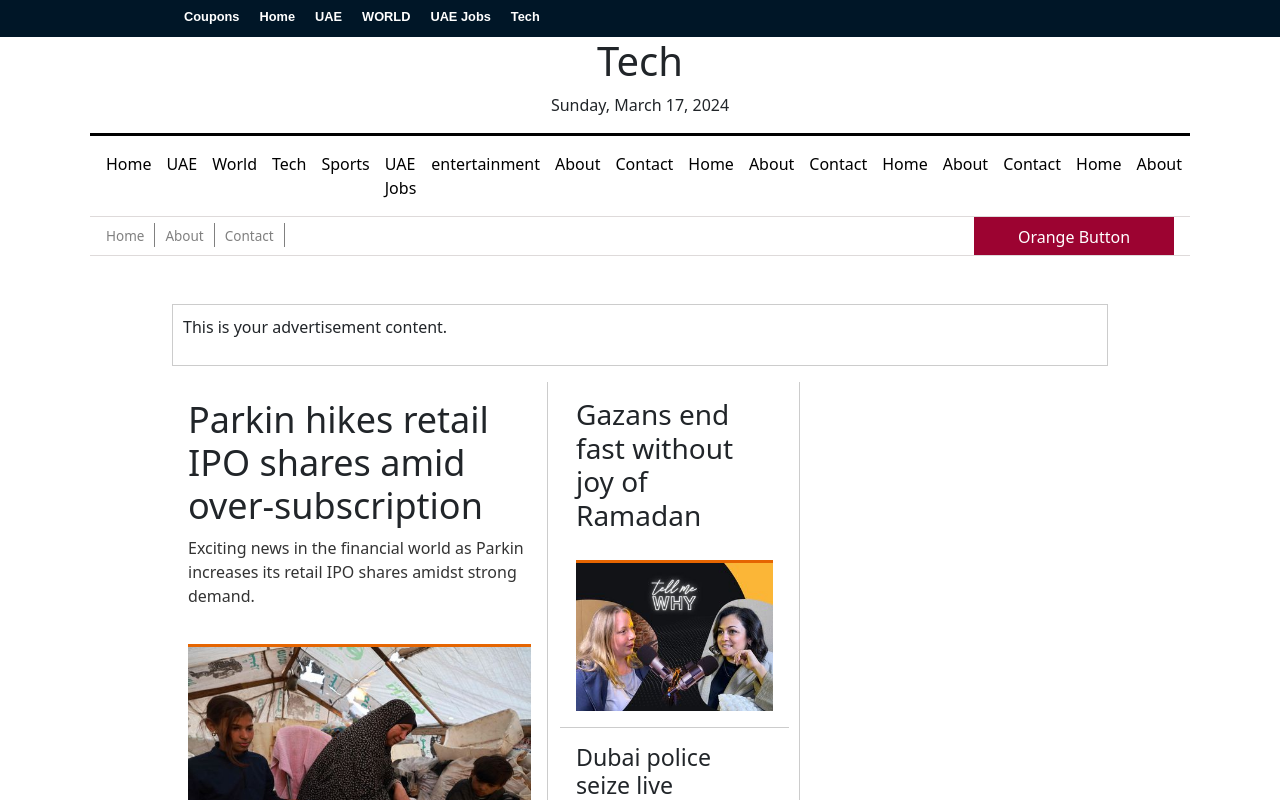
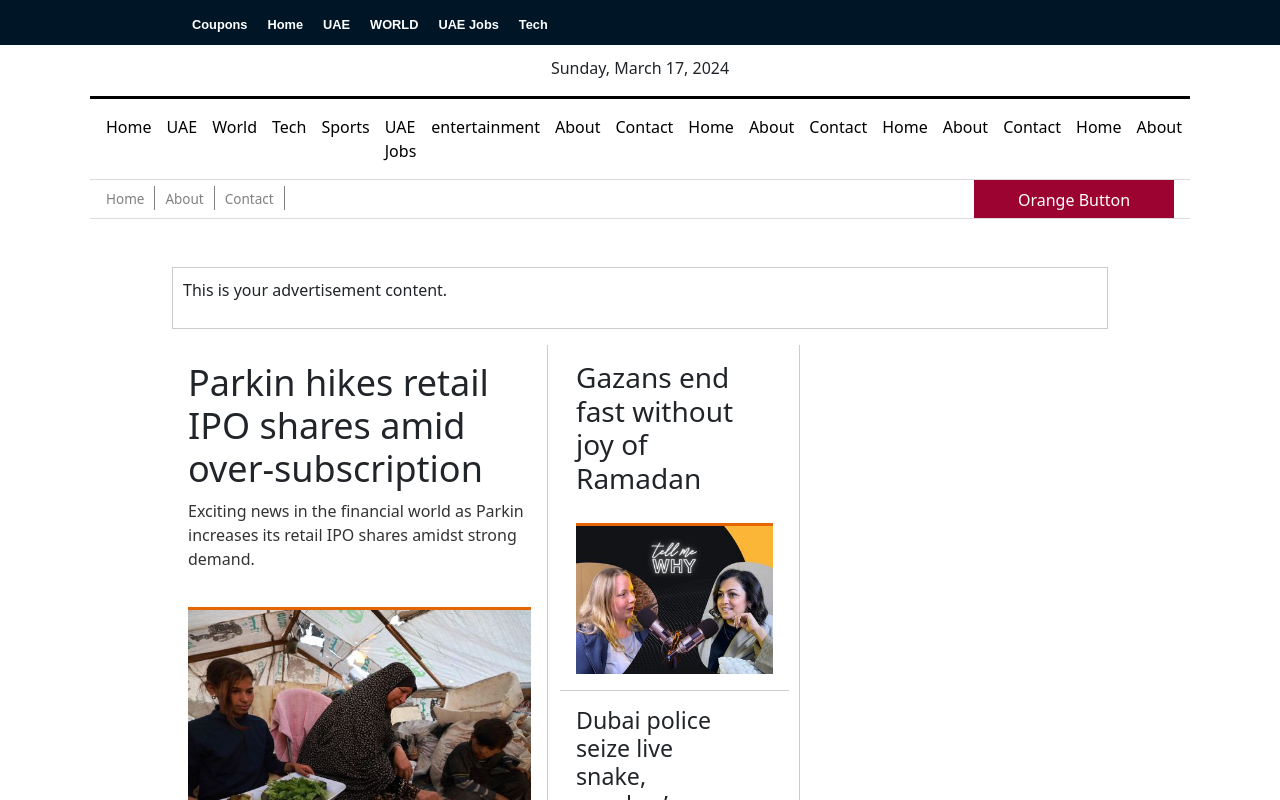
Before and after one commit to obscuredusername/gulfclone, a React (Vite) app: page /tech in a window 1280 px wide. Shown: the top 800 px of the page. Built offline with nearby package versions, Linux system fonts and the light colour scheme.

Commit message:
navbar changed

```diff
--- a/src/comp/main.jsx
+++ b/src/comp/main.jsx
@@ -9,7 +9,7 @@ import { navItems,navItem2,navItem3,body } from './data'; // Importing navItems
 function Main() {
   return (
     <>
-      <Navbar navItems={navItems} /> {/* Passing navItems as a prop */}
+      <Navbar className="nvr" navItems={navItems} />
       <Header  title={'SHARJA'}/>
       <Navbar2 navItem2={navItem2}/>
       <Navbar3 navItem3={navItem3} />
--- a/src/comp/navbar.jsx
+++ b/src/comp/navbar.jsx
@@ -1,21 +1,39 @@
-import React from 'react';
+import React, { useState, useEffect } from 'react';
 import '../index.css';
 
-function Navbar({navItems}) {
+function Navbar({ navItems }) {
+  const [scrolled, setScrolled] = useState(false);
 
+  useEffect(() => {
+    const handleScroll = () => {
+      const offset = window.scrollY;
+      if (offset > 50) {
+        setScrolled(true);
+      } else {
+        setScrolled(false);
+      }
+    };
+
+    window.addEventListener('scroll', handleScroll);
+
+    // Clean up the event listener
+    return () => {
+      window.removeEventListener('scroll', handleScroll);
+    };
+  }, []);
 
   const renderNavItems = () => {
     return navItems.map((item, index) => (
-      <a key={index} href={item.link} className='nav-link'>
+      <a key={index} href={item.link} className={scrolled ? 'nav-link scrolled' : 'nav-link'}>
         {item.text}
       </a>
     ));
   };
 
   return (
-    <div className='nbr'>
-      <p className='nbr-coupon'>Coupons</p>
-      <div className='nbr-bn'>
+    <div className={scrolled ? 'nbr scrolled' : 'nbr'}>
+      <p className={scrolled ? 'nbr-coupon scrolled' : 'nbr-coupon'}>Coupons</p>
+      <div className={scrolled ? 'nbr-bn scrolled' : 'nbr-bn'}>
         {renderNavItems()}
       </div>
     </div>
--- a/src/index.css
+++ b/src/index.css
@@ -1,14 +1,22 @@
+
 .nbr {
-  background: #001627;
+    position: fixed;
+
+    top: 0;
+    left: 0;
+    width: 100%;
     height: 45px;
     font-family: Montserrat, Arial, sans-serif;
     font-weight: 600;
     display: flex;
     align-items: center;
-
     padding: 0 1rem;
-  margin-top: -8px;
-  margin-left: -8px;
+    background: #001627;
+    z-index: 999; /* Ensure it's above other content */
+  }
+  .nvr
+  {
+    margin-bottom: 100px;
   }
 
   .nbr-coupon {
@@ -32,12 +40,13 @@
     margin-left: 20px;
   }
 
-.nav-link:hover {
-  text-decoration: none;
+  /* Styles for scrolled state */
+  .nbr.scrolled {
+    background-color:  #083c6c; /* Change background color when scrolled */
   }
-/* Navbar2.css (or add to your existing CSS file) */
 
-/* ... (existing styles) */
+
+
 
 .nbr2 {
   border-top: 3px solid #000;
```
Lines whose indentation alone changed are shown as unchanged.
